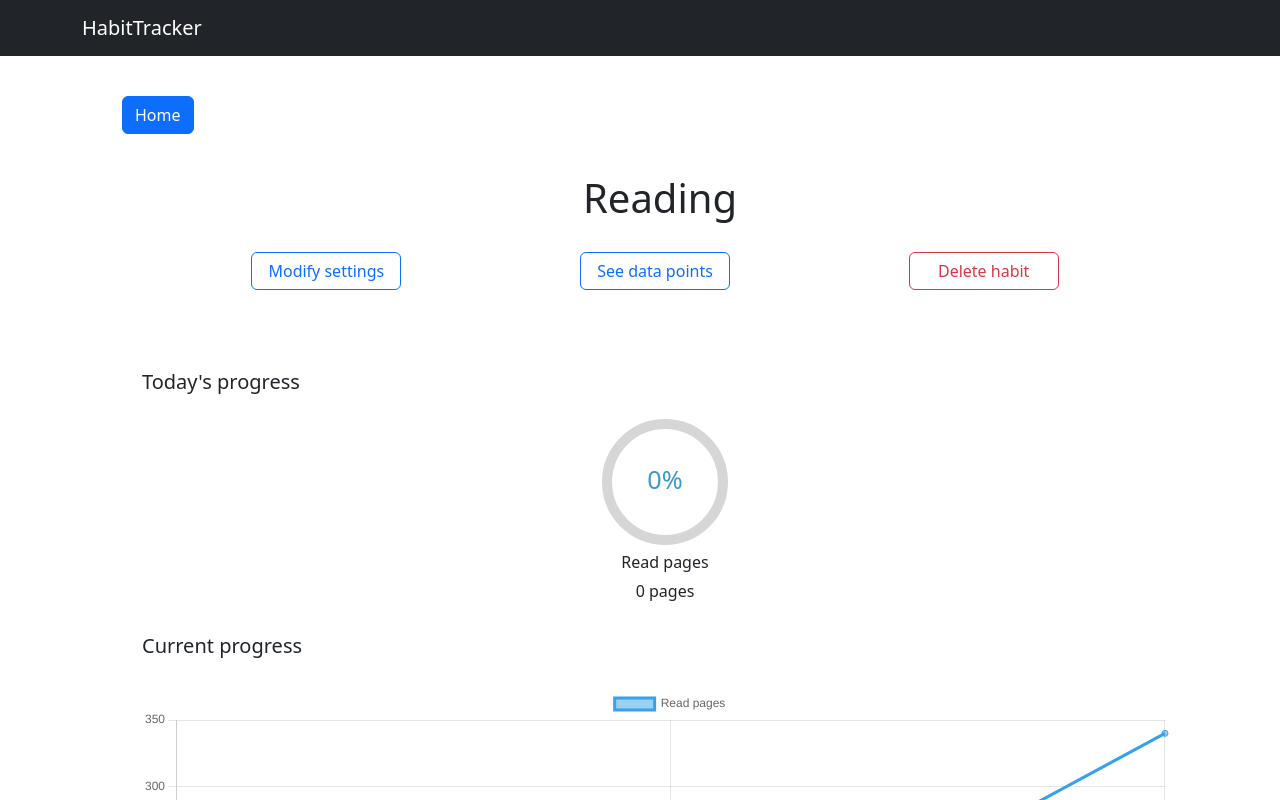
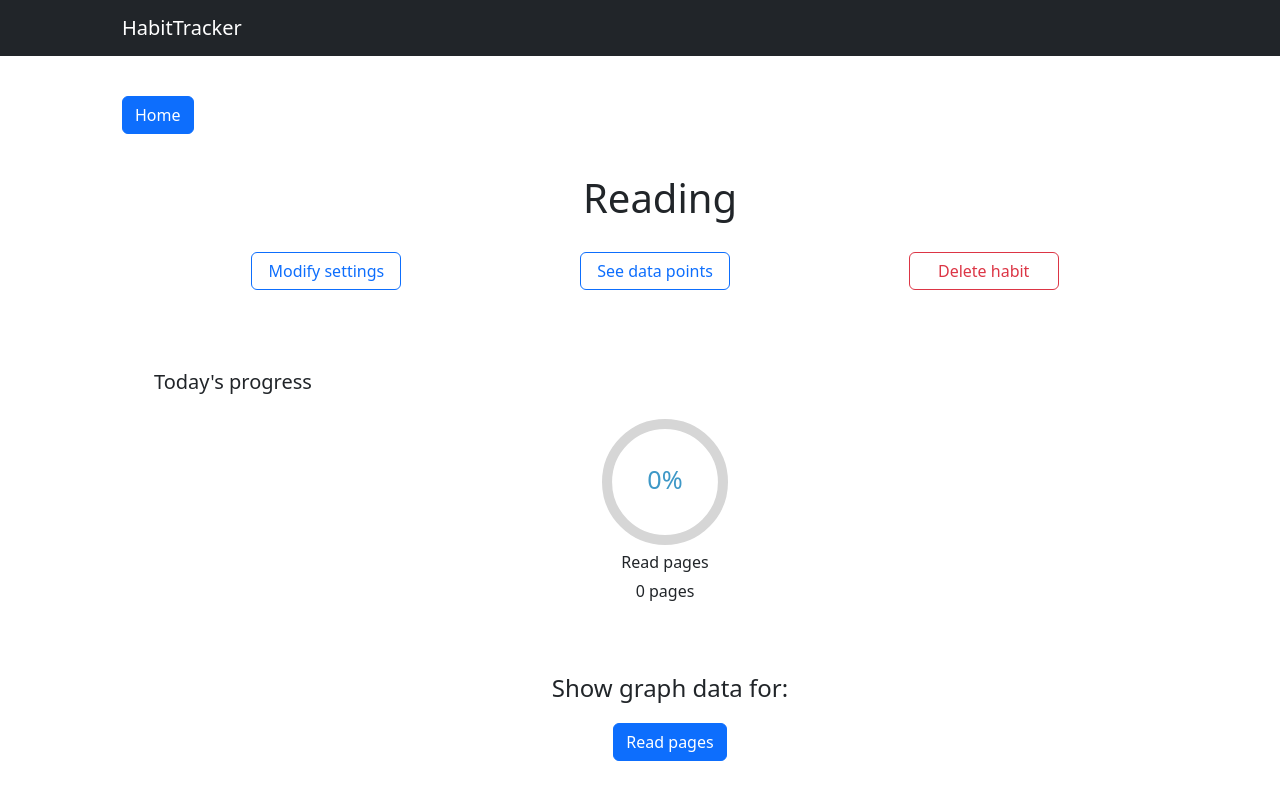
Before and after one commit to hjeronen/habitTracker, a React (Vite) app: page / in a window 1280 px wide. Both pictures are taken after a click on the element "Reading". Shown: the top 800 px of the page. Built offline with nearby package versions, Linux system fonts and the light colour scheme; data requests are answered from the project's data file.

Commit message:
Select graph data with pagination

```diff
--- a/db.json
+++ b/db.json
@@ -25,6 +25,10 @@
             },
             {
               "date": "2023-12-29T17:26:38.411Z",
+              "value": "100"
+            },
+            {
+              "date": "2023-12-30T12:39:54.821Z",
               "value": "100"
             }
           ],
@@ -54,6 +58,10 @@
             {
               "date": "2023-12-29T17:26:38.411Z",
               "value": "2"
+            },
+            {
+              "date": "2023-12-30T12:39:54.821Z",
+              "value": "1"
             }
           ],
           "target": "60000",
@@ -136,6 +144,10 @@
             {
               "date": "2023-12-28T18:11:43.946Z",
               "value": "5"
+            },
+            {
+              "date": "2023-12-30T13:49:44.089Z",
+              "value": "10"
             }
           ],
           "target": "1000",
@@ -148,6 +160,10 @@
             {
               "date": "2023-12-28T18:11:43.946Z",
               "value": "5"
+            },
+            {
+              "date": "2023-12-30T13:49:44.089Z",
+              "value": "10"
             }
           ],
           "target": "1000",
@@ -155,6 +171,24 @@
         }
       ],
       "id": 2990
+    },
+    {
+      "name": "Koodaus",
+      "dataValues": [
+        {
+          "type": "Rivi",
+          "unit": "",
+          "dataPoints": [
+            {
+              "date": "2023-12-30T12:41:42.332Z",
+              "value": "1000"
+            }
+          ],
+          "target": "1000000",
+          "goal": "995"
+        }
+      ],
+      "id": 3934
     }
   ]
 }
--- a/src/components/HabitView.jsx
+++ b/src/components/HabitView.jsx
@@ -1,10 +1,17 @@
-import { Button, Col, Container, Row } from 'react-bootstrap'
+import { useState } from 'react'
+import { Button, Col, Container, Pagination, Row } from 'react-bootstrap'
 import LineChartComponent from './LineChartComponent'
 import { CircularProgressbar } from 'react-circular-progressbar'
 import 'react-circular-progressbar/dist/styles.css'
 import { getFormattedDate } from '../utils/utils'
 
 const HabitView = ({ habit, setView, deleteHabit }) => {
+
+  const [dataValue, setDataValue] = useState(
+    habit.dataValues.length > 0
+      ? habit.dataValues[0]
+      : null
+  )
 
   const getTodaysProgress = (dataValue) => {
     const today = getFormattedDate(new Date())
@@ -129,29 +136,46 @@ const HabitView = ({ habit, setView, deleteHabit }) => {
         </Container>
       </Container>
       <Container className='content-container'>
+        <Container>
           <h5 className='habitview-subheader'>Today's progress</h5>
           {renderProgressBars()}
+        </Container>
+        <Container className='content-container'>
+          <Container className='pagination-container'>
+            <Row>
+              <Col>
+                <h4 className='habitview-subheader'>Show graph data for:</h4>
+              </Col>
+            </Row>
+            <Row>
+              <Col>
+                <Pagination className='pagination-selections'>
+                  {habit.dataValues.map((data, i) =>
+                    <Pagination.Item
+                      key={i}
+                      active={data === dataValue}
+                      onClick={() => setDataValue(habit.dataValues[i])}>
+                      {data.type}
+                    </Pagination.Item>
+                  )}
+                </Pagination>
+              </Col>
+            </Row>
+          </Container>
           <h5 className='habitview-subheader'>Current progress</h5>
-        <Container className='content-container'>
-          {habit.dataValues.map((dataValue, i) =>
           <LineChartComponent
-              key={i}
             data={getCumulativeProgressFromData(dataValue)} />
-          )}
         </Container>
         <h5 className='habitview-subheader'>Daily progress</h5>
         <Container className='content-container'>
-          {habit.dataValues.map((dataValue, i) =>
           <LineChartComponent
-              key={i}
             data={getAllDataPointsFromDaily(dataValue)} />
-          )}
         </Container>
       </Container>
       <Container className='button-container'>
         <Button>Add new graph</Button>
       </Container>
-    </Container>
+    </Container >
   )
 }
 
--- a/src/styles.css
+++ b/src/styles.css
@@ -19,6 +19,16 @@
     padding: 10px;
     margin: 10px;
 }
+
+.navbar {
+    padding-left: 80px;
+}
+
+.navbar-brand:hover {
+    color: white;
+}
+
+/* Form styles */
 
 .form-header {
     padding: 10px;
@@ -153,3 +163,14 @@ input[type=number] {
     display: flex;
     justify-content: center;
 }
+
+.pagination-container {
+    margin-top: 20px;
+    display: inline-block;
+    text-align: center;
+}
+
+.pagination-selections {
+    display: flex;
+    justify-content: center;
+}
```
Lines whose indentation alone changed are shown as unchanged.
